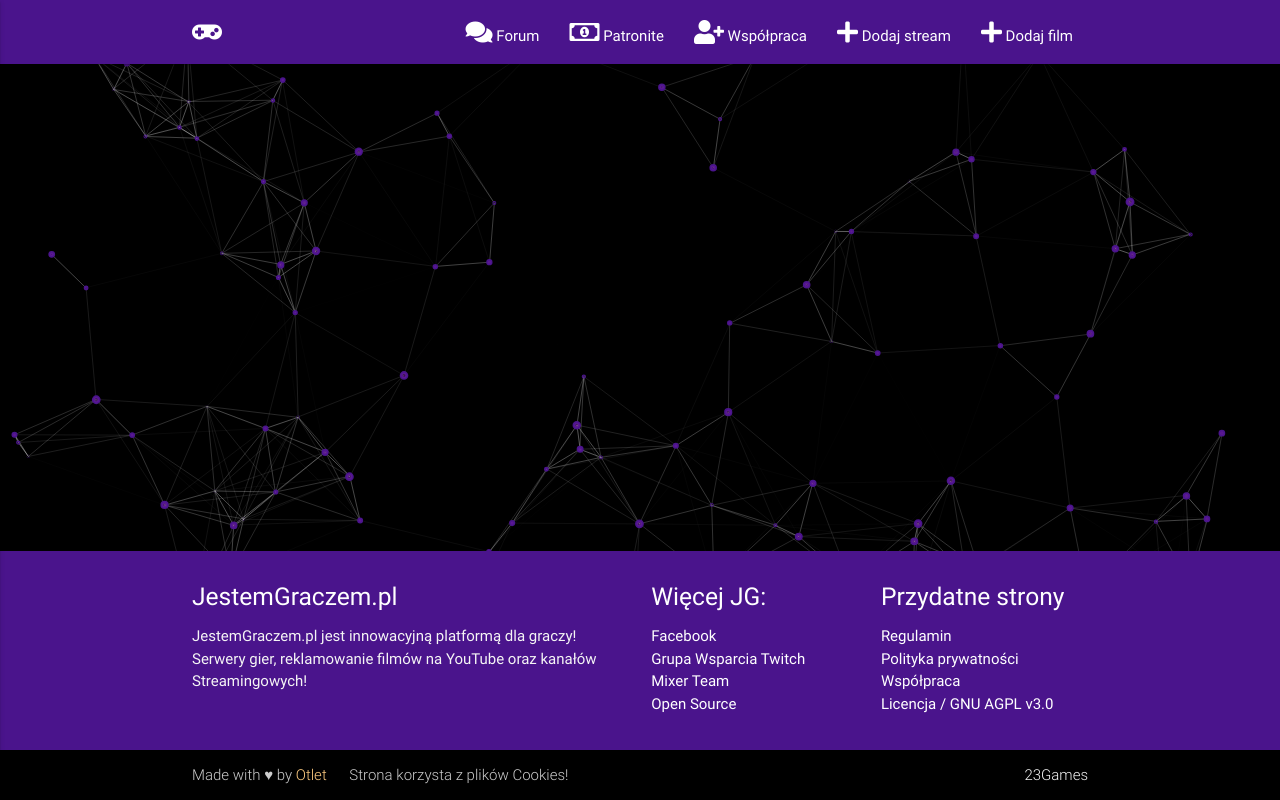
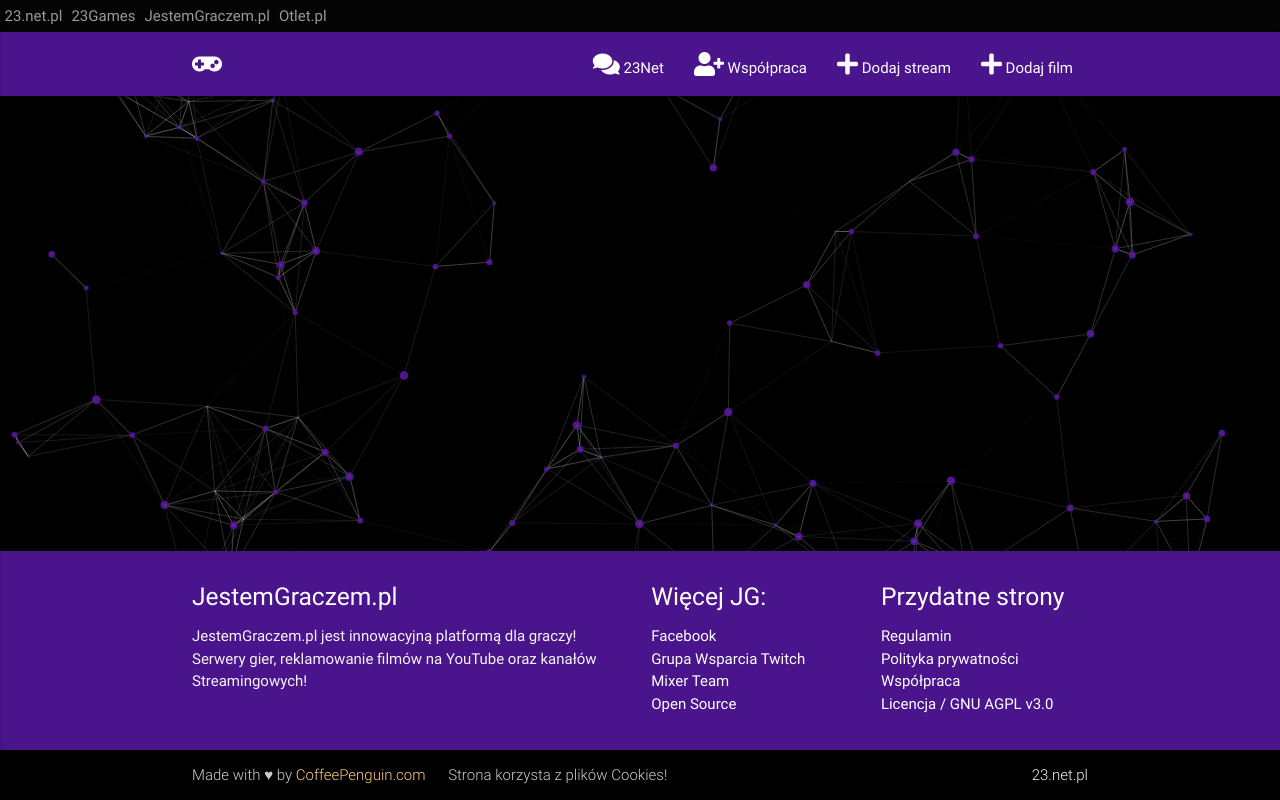
Before and after one commit to PanOtlet/JestemGraczem.pl, a Django app: page /youtube/ in a window 1280 px wide. Run offline with Django 3.2, Linux system fonts and the light colour scheme; data that the repository does not hold is empty; parts of the project's set-up code (start-up, migrations or seed data) failed here and were passed over; some libraries are stand-ins or nearby versions.

Commit message:
Add 23.net.pl

```diff
--- a/static/css/style.css
+++ b/static/css/style.css
@@ -66,3 +66,35 @@ span.badge.blue-gray {
     border-radius: 1rem;
     padding: 1rem;
 }
+
+#net23 {
+    list-style-type: none;
+    margin: 0;
+    padding: 0;
+    overflow: hidden;
+    background-color: #040404;
+}
+
+#net23 li {
+    float: left;
+}
+
+#net23 li a {
+    display: block;
+    color: #999999;
+    text-align: center;
+    padding: 0.3rem 0.3rem;
+    text-decoration: none;
+}
+
+#net23 .net23 {
+    cursor: default;
+}
+
+#net23 li a:hover {
+    color: #cccccc;
+}
+
+#net23 li .net23:hover {
+    color: white;
+}
--- a/templates/base.html
+++ b/templates/base.html
@@ -42,6 +42,13 @@
     </p>
     <![endif]-->
 <div id="particle"></div>
+<ul id="net23">
+    <li><a href="https://23.net.pl" target="_blank" class="net23">23.net.pl</a></li>
+    <li><a href="https://23games.pl" target="_blank">23Games</a></li>
+    <!--<li><a href="https://powojaku.pl" target="_blank">PoWojaku</a></li>-->
+    <li><a href="https://jestemgraczem.pl" target="_blank">JestemGraczem.pl</a></li>
+    <li><a href="https://otlet.pl" target="_blank">Otlet.pl</a></li>
+</ul>
 <nav class="purple darken-4" role="navigation">
     <div class="nav-wrapper container">
         <a id="logo-container" href="{% url 'index' %}" class="brand-logo tooltipped" data-position="bottom"
@@ -53,13 +60,8 @@
         </a>
         <ul class="right hide-on-med-and-down">
             <li>
-                <a href="https://sekta.otlet.pl">
-                    <i class="fas fa-comments"></i> Forum
-                </a>
-            </li>
-            <li>
-                <a href="https://patronite.pl/23games">
-                    <i class="far fa-money-bill-alt"></i> Patronite
+                <a href="https://23.net.pl">
+                    <i class="fas fa-comments"></i> 23Net
                 </a>
             </li>
             <li>
@@ -179,11 +181,11 @@
     <div class="footer-copyright black">
         <div class="container">
             Made with &hearts; by
-            <a class="orange-text text-lighten-3" href="https://otlet.pl" target="_blank">
-                Otlet
+            <a class="orange-text text-lighten-3" href="https://coffeepenguin.com" target="_blank">
+                CoffeePenguin.com
             </a>
             &emsp; Strona korzysta z plików Cookies!
-            <a class="grey-text text-lighten-4 right" href="https://23games.pl" target="_blank">23Games</a>
+            <a class="grey-text text-lighten-4 right" href="https://23.net.pl" target="_blank">23.net.pl</a>
         </div>
     </div>
 </footer>
```
